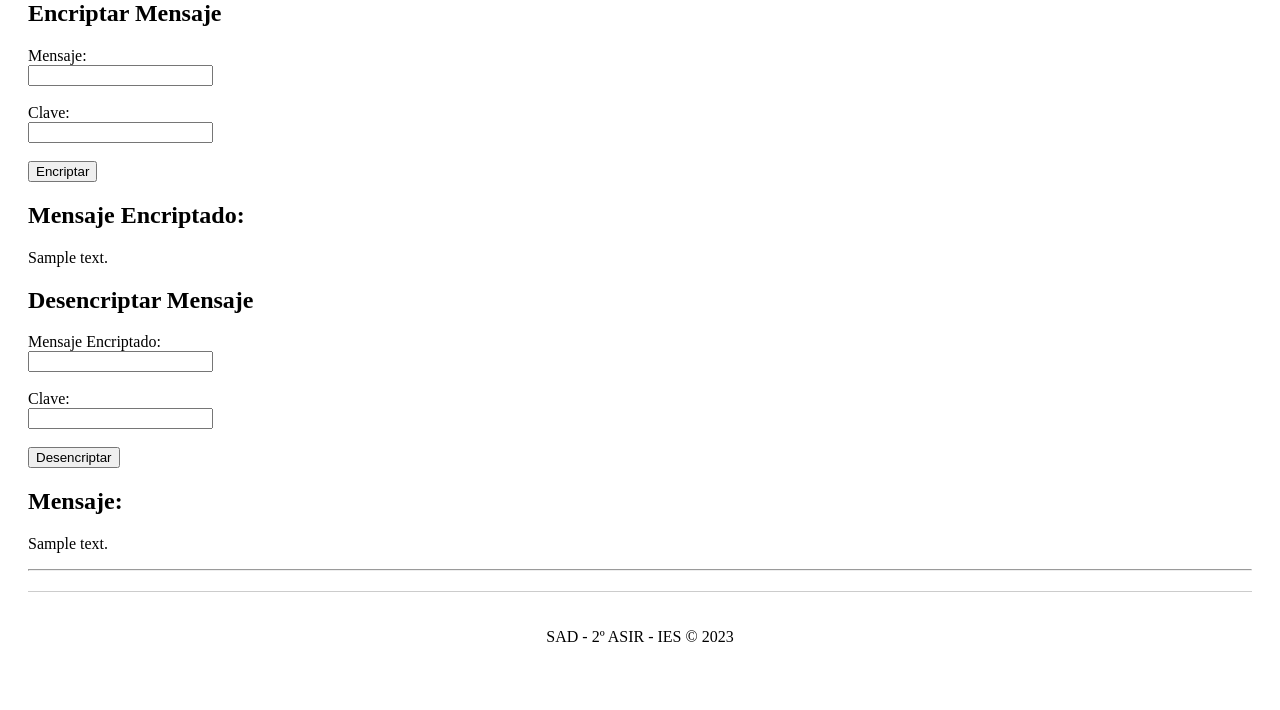
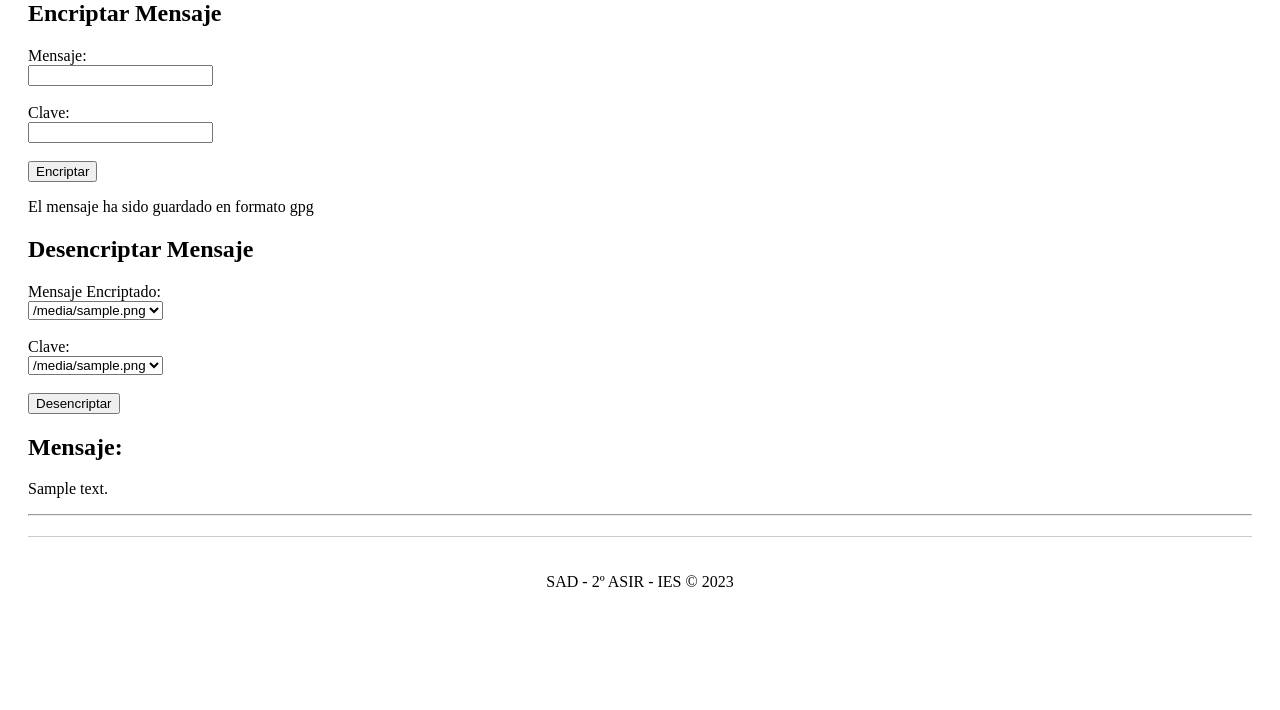
Before and after one commit to ICV-23-24/proyecto-criptografia-python-grupo-5, a Flask app: template templates/csimetrico.html in a window 1280 px wide. Shown: the part 146-856 px from the top of the page. After the commit the page ends 733 px from the top, so only its background shows below. Run offline with Flask 2, Linux system fonts and the light colour scheme; the template is opened without the code that fills it: most values are stand-ins (such as "Sample title", 1, 10 or a date in 2020); parts of the project's set-up code (start-up, migrations or seed data) failed here and were passed over.

Commit message:
escritura y lectura de clave y mensaje mediante form

```diff
--- a/app.py
+++ b/app.py
@@ -16,6 +16,7 @@ ALLOWED_EXTENSIONS = {'pem'}
 # Listado de archivos del directorio de almacenamiento de claves
 list_file = os.listdir(UPLOAD_FOLDER)
 list_publickey = fnmatch.filter(list_file, '*_public.pem')
+list_encryptedfile = fnmatch.filter(list_file, '*.gpg')
 list_button = list_publickey
 
 app = Flask(__name__)
@@ -35,18 +36,29 @@ def home():
 @app.route("/csimetrico/", methods=['GET','POST'])
 def csimetrico():
     if request.method == 'POST':
-        message = request.form['message']
-        key = request.form['key']
         mode = request.form['mode']
+        if mode == 'encrypt':
+            key = request.form['key']
+            message = request.form['message']
+            encrypted_message = f.encrypt_message(message, key)
+            with open(UPLOAD_FOLDER+'mensaje_encriptado.txt.gpg', 'w') as encrypted:
+                encrypted.write(encrypted_message)
 
-        if mode == 'encrypt':
-            encrypted_message = f.encrypt_message(message, key)
-            return render_template('csimetrico.html', encrypted_message=encrypted_message, mode=mode)
+            with open(UPLOAD_FOLDER+'clave_key.txt.gpg', 'w') as key_encrypted:
+                key_encrypted.write(key)
+
+            return render_template('csimetrico.html', encrypted_message=encrypted_message,list_encryptedfile=list_encryptedfile,mode=mode)
         elif mode == 'decrypt':
-            decrypted_message = f.decrypt_message(message, key)
-            return render_template('csimetrico.html', decrypted_message=decrypted_message, mode=mode)
+            selection = request.form['selection']
+            key_select = request.form['key_select']
+            with open(UPLOAD_FOLDER+selection, 'r') as gpg_message_file:
+                gpg_message = gpg_message_file.read()
+            with open(UPLOAD_FOLDER+key_select, 'r') as gpg_key_file:
+                gpg_key = gpg_key_file.read()
+            decrypted_message = f.decrypt_message(gpg_message,gpg_key)
+            return render_template('csimetrico.html', decrypted_message=decrypted_message,list_encryptedfile=list_encryptedfile,mode=mode)
 
-    return render_template("csimetrico.html")
+    return render_template("csimetrico.html",list_encryptedfile=list_encryptedfile)
 
 # Cifrado Asimétrico
 @app.route("/casimetrico", methods=['GET', 'POST'])
--- a/templates/csimetrico.html
+++ b/templates/csimetrico.html
@@ -16,16 +16,27 @@ C. Simétrico
     </form>
 
     {% if encrypted_message %}
-        <h2>Mensaje Encriptado:</h2>
-        <p>{{ encrypted_message }}</p>
+        <!-- <h2>Mensaje Encriptado:</h2>
+        <p>{{ encrypted_message }}</p> -->
+        <p>El mensaje ha sido guardado en formato gpg</p>
     {% endif %}
 
     <h2>Desencriptar Mensaje</h2>
     <form method="post">
         <label for="encrypted_message">Mensaje Encriptado:</label><br>
-        <input type="text" id="encrypted_message" name="message"><br><br>
+        <!-- <input type="text" id="encrypted_message" name="message"><br><br> -->
+        <select id="encrypted_message" name="selection" method="POST">
+            {% for file in list_encryptedfile %}
+                <option value="{{file}}" SELECTED>{{file}}</option>"
+            {% endfor %}
+        </select><br><br>
         <label for="key_decrypt">Clave:</label><br>
-        <input type="text" id="key_decrypt" name="key"><br><br>
+        <!-- <input type="text" id="key_decrypt" name="key"><br><br> -->
+        <select id="key_decrypt" name="key_select" method="POST">
+            {% for file in list_encryptedfile %}
+                <option value="{{file}}" SELECTED>{{file}}</option>"
+            {% endfor %}
+        </select><br><br>
         <input type="hidden" name="mode" value="decrypt">
         <input type="submit" value="Desencriptar">
     </form>
```
Also changed, not shown: 1 other file.
